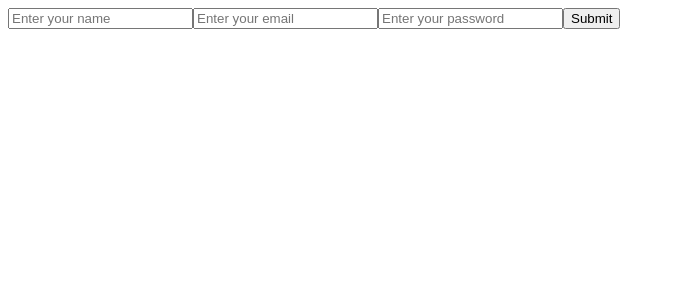
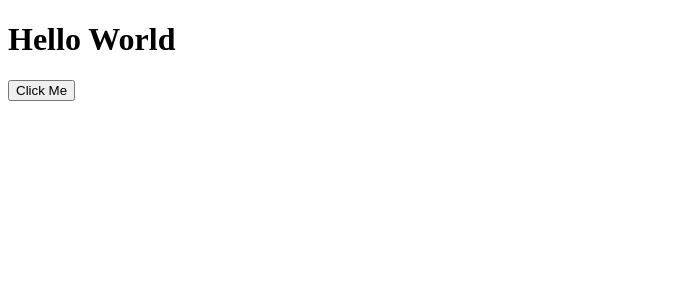
Before and after one commit to iabur/react-learning, a React (Vite) app: page / in a window 1280 px wide. Shown: the top 300 px of the page, without its empty margins (0-675 px from the left). Built offline with nearby package versions, Linux system fonts and the light colour scheme.

Commit message:
Refactor App component to replace form with a heading and button, utilizing useRef for dynamic styling on button click

```diff
--- a/src/App.jsx
+++ b/src/App.jsx
@@ -1,22 +1,15 @@
-import React from 'react';
-import Body from './component/Body';
+import React, { useRef } from 'react';
 
 
 const App = () => {
-  const handleSubmit = (e) => {
-    e.preventDefault();
-    console.log(e.target.elements[0].value);
-    console.log(e.target.elements[1].value);
-    console.log(e.target.elements[2].value);
+  let h1Ref = useRef(null);
+  const handleClick = () => {
+    h1Ref.current.style.color = "red";
   }
   return (
     <div>
-      <form onSubmit={handleSubmit}>
-        <input type="text" placeholder="Enter your name" />
-        <input type="email" placeholder="Enter your email" />
-        <input type="password" placeholder="Enter your password" />
-        <button type="submit">Submit</button>
-      </form>
+      <h1 ref={h1Ref}>Hello World</h1>
+      <button onClick={handleClick}>Click Me</button>
     </div>
   );
 };
```
